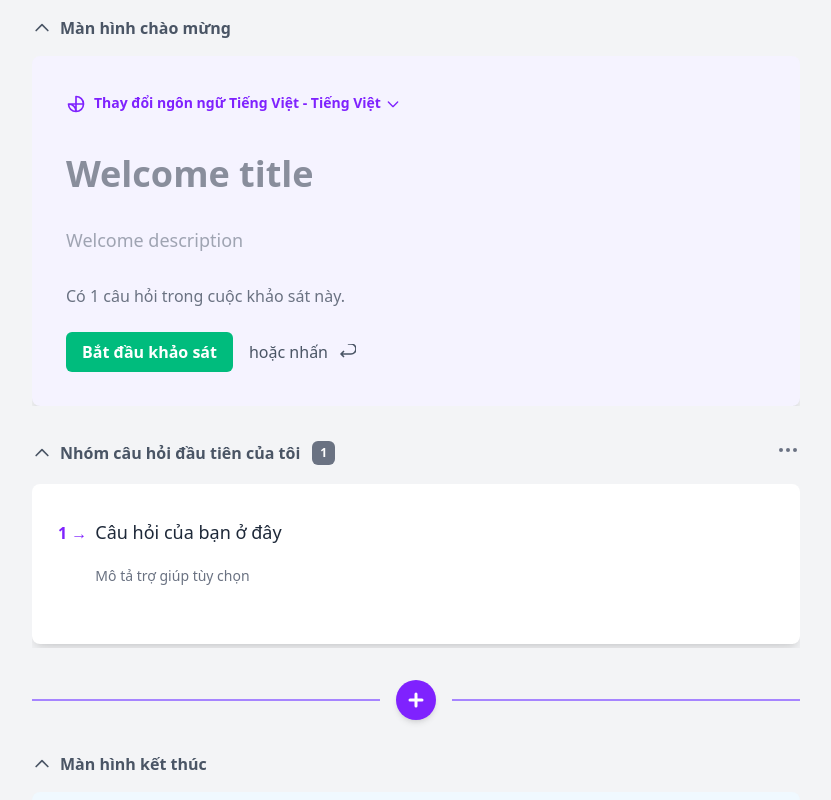
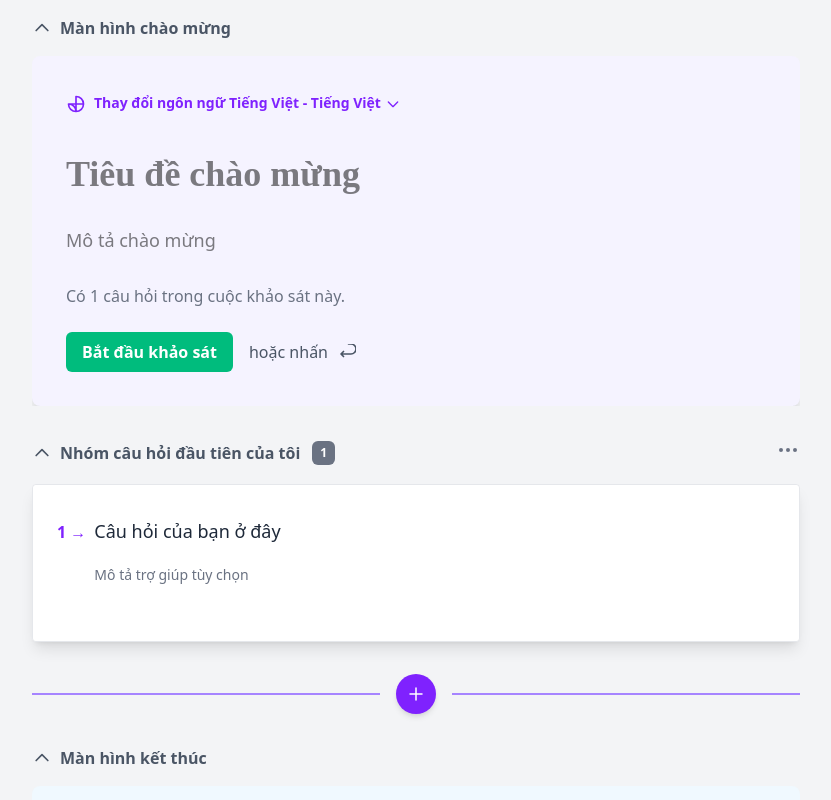
Before and after one commit to TrshCan/CDWeb_NhomH_DoAnWebEL, a React (Vite) app in the folder fe/: page / in a window 1280 px wide. Shown: the top 800 px of the page, without its empty margins (224-1055 px from the left). Built offline with nearby package versions, Linux system fonts and the light colour scheme; the HTML template or start-up script is replaced by a standard one.

Commit message:
small adjustment icon

```diff
--- a/fe/src/components/QuestionItem.jsx
+++ b/fe/src/components/QuestionItem.jsx
@@ -1,12 +1,6 @@
 import React from "react";
 import EditableField from "./EditableField";
-import {
-  PlusIcon,
-  DuplicateIcon,
-  TrashIcon,
-  ChevronUpSideIcon,
-  ChevronDownSideIcon,
-} from "../icons";
+import { PlusIcon, DuplicateIcon, TrashIcon } from "../icons";
 
 export default function QuestionItem({
   isActive,
@@ -17,12 +11,18 @@ export default function QuestionItem({
   moveQuestionItem,
 }) {
   return (
-    <div className="relative mb-1">
+    // Cho phép icon tràn ra ngoài card
+    <div className="relative overflow-visible">
       <div
         onClick={onClick}
-        className={`bg-white border-2 rounded-lg shadow-lg p-6 pb-12 transition-colors duration-300 cursor-pointer ${
-          isActive ? "border-violet-600" : "border-transparent"
-        } hover:border-violet-600`}
+        // thêm 'group' để có thể hiện icon khi hover
+        className={[
+          "group p-6 pb-12 cursor-pointer bg-white rounded-sm",
+          "transition-shadow duration-150",
+          "hover:ring-2 hover:ring-inset hover:ring-violet-600",
+          "focus-within:ring-2 focus-within:ring-inset focus-within:ring-violet-600",
+          isActive ? "ring-2 ring-inset ring-violet-600 z-10" : "z-0",
+        ].join(" ")}
       >
         <div className="flex items-baseline">
           <span className="text-violet-600 font-semibold mr-2 whitespace-nowrap">
@@ -41,10 +41,11 @@ export default function QuestionItem({
             />
           </div>
         </div>
+
         {isActive && (
           <>
-            <div className="mt-6">
-              <button className="flex items-center text-violet-600 font-semibold text-sm hover:text-violet-800 transition-colors">
+            <div className="mt-10 ml-6">
+              <button className="flex items-center text-violet-600 text-sm hover:text-violet-800 transition-colors font-normal">
                 <PlusIcon className="h-5 w-5 mr-1" />
                 Thêm câu hỏi phụ
               </button>
@@ -60,34 +61,79 @@ export default function QuestionItem({
           </>
         )}
       </div>
-      {isActive && (
-        <div className="absolute top-1/2 -right-12 -translate-y-1/2 flex flex-col items-center space-y-1 bg-white p-1 rounded-md shadow-lg border border-gray-200">
+
+      {/* Icon vuông, nhỏ, NẰM HẲN BÊN NGOÀI; hiện khi active hoặc hover card */}
+      <div
+        className={[
+          "absolute z-50 top-1/2 -right-10 -translate-y-1/2",
+          "flex flex-col items-center space-y-1",
+          // ẩn mặc định, hiện khi hover card
+          isActive ? "" : "opacity-0 pointer-events-none",
+          "group-hover:opacity-100 group-hover:pointer-events-auto transition-opacity",
+        ].join(" ")}
+      >
+        {/* Up */}
         <button
           onClick={(e) => {
             e.stopPropagation();
             moveQuestionItem(index, "up");
           }}
           disabled={index === 0}
-            className={index === 0 ? "opacity-50 cursor-not-allowed" : ""}
+          className={`rounded-0.5 p-1 transition-colors duration-150 shadow
+            ${
+              index === 0
+                ? "bg-gray-400 opacity-50 cursor-not-allowed"
+                : "bg-gray-500 hover:bg-gray-600"
+            }`}
+          aria-label="Move up"
         >
-            <ChevronUpSideIcon />
+          {/* icon trắng */}
+          <svg
+            xmlns="http://www.w3.org/2000/svg"
+            width="14"
+            height="14"
+            viewBox="0 0 24 24"
+            stroke="white"
+            strokeWidth="4.5"
+            strokeLinecap="square"
+            strokeLinejoin="miter"
+            fill="none"
+          >
+            <polyline points="6 14 12 8 18 14" />
+          </svg>
         </button>
+
+        {/* Down */}
         <button
           onClick={(e) => {
             e.stopPropagation();
             moveQuestionItem(index, "down");
           }}
           disabled={index === totalQuestions - 1}
-            className={
+          className={`rounded-0.5 p-1 transition-colors duration-150 shadow
+            ${
               index === totalQuestions - 1
-                ? "opacity-50 cursor-not-allowed"
-                : ""
-            }
+                ? "bg-gray-400 opacity-50 cursor-not-allowed"
+                : "bg-gray-500 hover:bg-gray-600"
+            }`}
+          aria-label="Move down"
         >
-            <ChevronDownSideIcon />
+          {/* icon trắng */}
+          <svg
+            xmlns="http://www.w3.org/2000/svg"
+            width="14"
+            height="14"
+            viewBox="0 0 24 24"
+            stroke="white"
+            strokeWidth="4.5"
+            strokeLinecap="square"
+            strokeLinejoin="miter"
+            fill="none"
+          >
+            <polyline points="6 10 12 16 18 10" />
+          </svg>
         </button>
       </div>
-      )}
     </div>
   );
 }
--- a/fe/src/components/QuestionSection.jsx
+++ b/fe/src/components/QuestionSection.jsx
@@ -62,10 +62,11 @@ export default function QuestionSection({
       </SectionHeader>
 
       <div
-        className={`transition-all duration-500 ease-in-out overflow-hidden ${
-          isCollapsed ? "max-h-0" : "max-h-[1000px]"
+        className={`transition-all duration-500 ease-in-out ${
+          isCollapsed ? "max-h-0 overflow-hidden" : "max-h-[1000px]"
         }`}
       >
+        <div className="bg-white rounded-sm shadow-lg border border-gray-200 divide-y divide-gray-200 overflow-visible">
           {questionItems.map((question, index) => (
             <QuestionItem
               key={question.id}
@@ -79,5 +80,6 @@ export default function QuestionSection({
           ))}
         </div>
       </div>
+    </div>
   );
 }
--- a/fe/src/components/WelcomeSection.jsx
+++ b/fe/src/components/WelcomeSection.jsx
@@ -2,6 +2,7 @@ import React, { useState } from "react";
 import SectionHeader from "./SectionHeader";
 import EditableField from "./EditableField";
 import { GlobeIcon, ChevronDownIcon, ReturnIcon } from "../icons";
+<link href="https://fonts.googleapis.com/css2?family=Playfair+Display&display=swap" rel="stylesheet"></link>
 
 export default function WelcomeSection({ isActive, onClick }) {
   const [isCollapsed, setIsCollapsed] = useState(false);
@@ -36,12 +37,12 @@ export default function WelcomeSection({ isActive, onClick }) {
             </a>
           </div>
           <EditableField
-            placeholder="Welcome title"
-            inputClassName="text-4xl font-bold text-gray-800 mb-4"
+            placeholder="Tiêu đề chào mừng"
+            inputClassName="text-4xl font-bold text-bold mb-4 font-['Playfair_Display']"
           />
           <EditableField
-            placeholder="Welcome description"
-            inputClassName="text-lg text-gray-600 mb-4"
+            placeholder="Mô tả chào mừng"
+            inputClassName="text-lg text-bold mb-4"
             isTextarea
           />
           <p className="text-gray-500 mb-6 text-left">
--- a/fe/src/icons/index.jsx
+++ b/fe/src/icons/index.jsx
@@ -72,7 +72,7 @@ export const PlusIcon = ({ className = "h-6 w-6 text-white" }) => (
     fill="none"
     viewBox="0 0 24 24"
     stroke="currentColor"
-    strokeWidth={3}
+    strokeWidth={1.5}
   >
     <path
       strokeLinecap="round"
```
Lines whose indentation alone changed are shown as unchanged.
